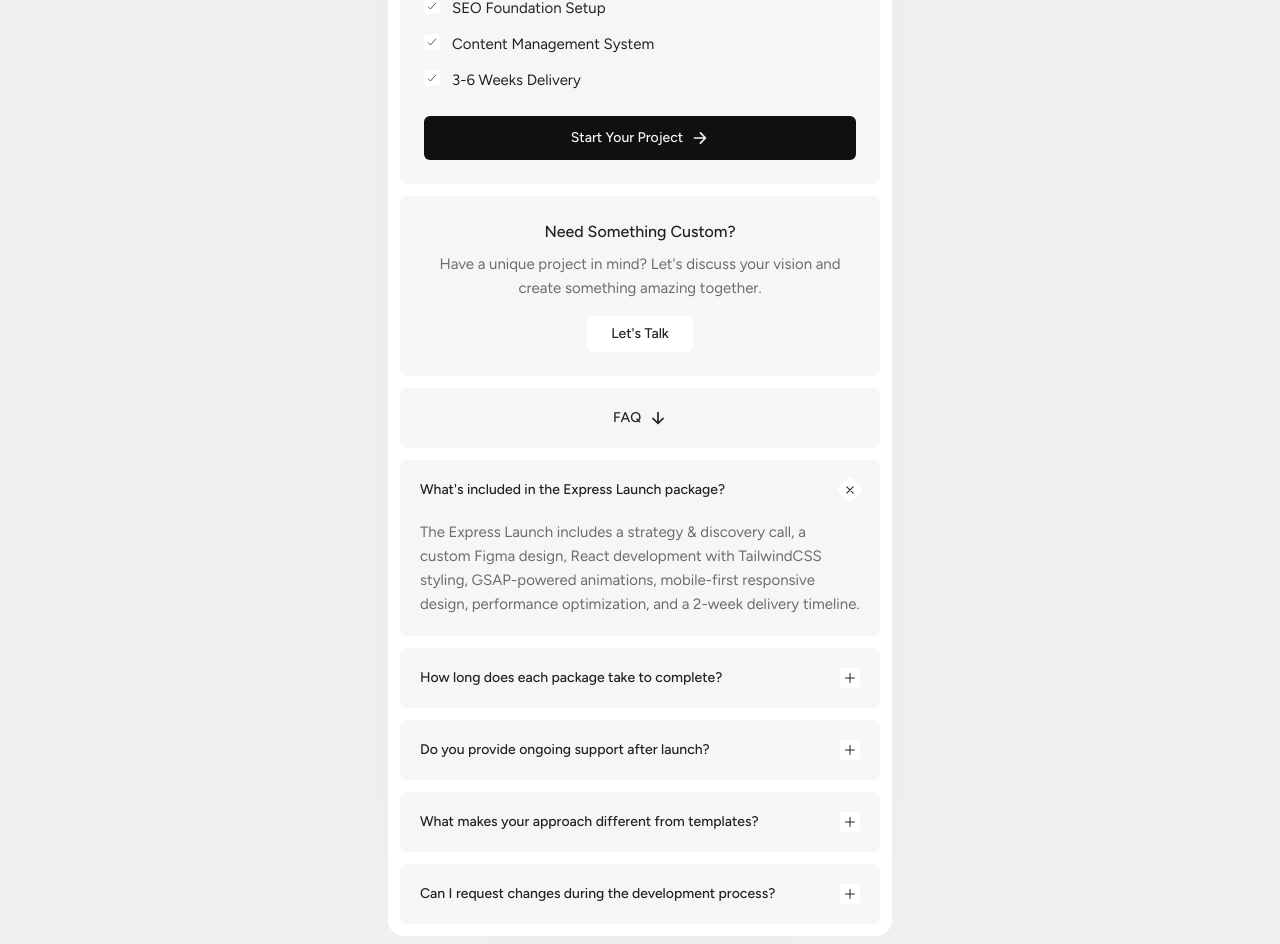
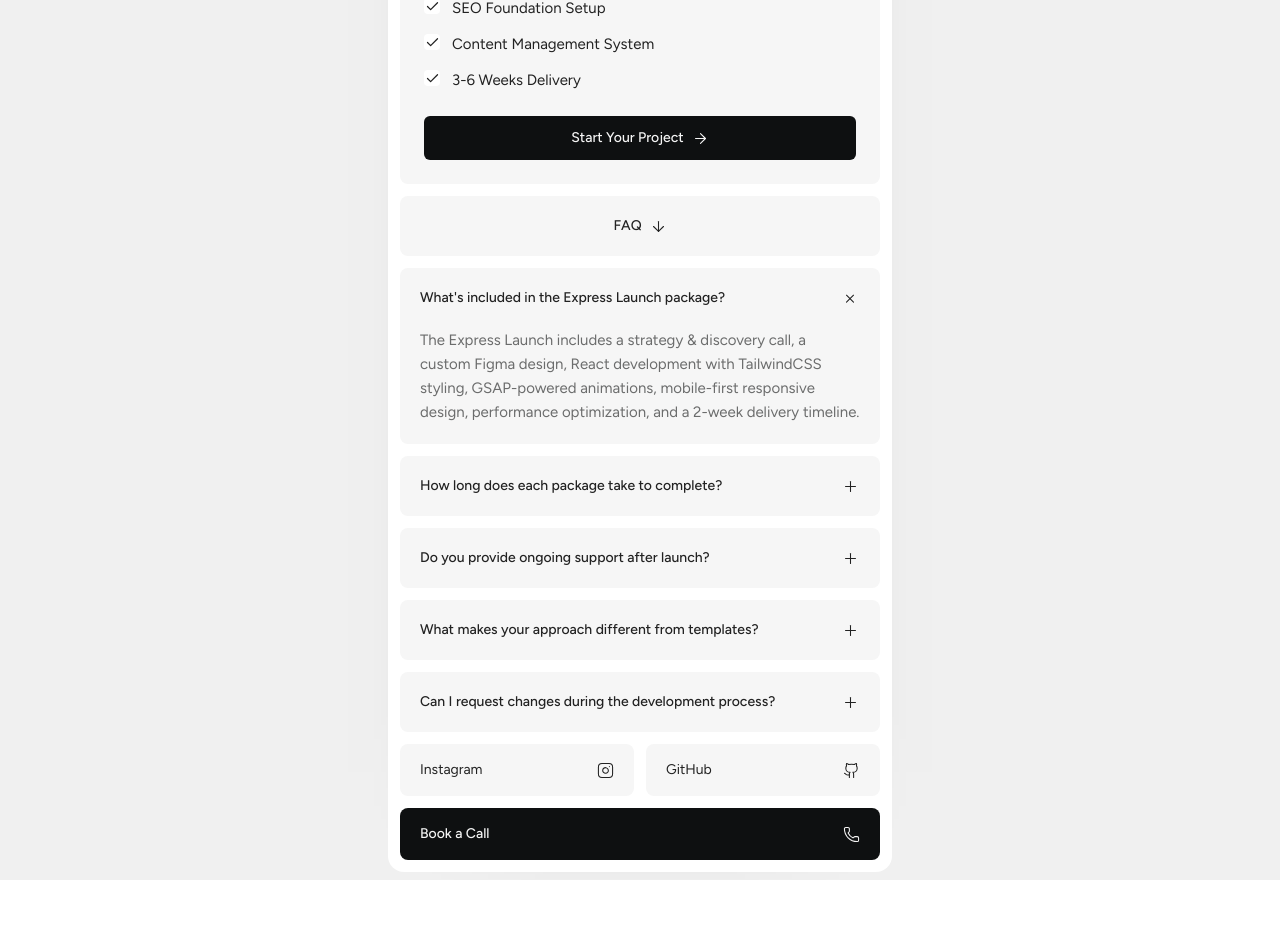
Before and after one commit to makrenzar/mark-lawrence, a React (Vite) app: page / in a window 1280 px wide. Shown: the part 1713-2657 px from the top of the page. After the commit the page ends 2593 px from the top, so only its background shows below. Built offline with nearby package versions, Linux system fonts and the light colour scheme.

Commit message:
update: adding exp and change favicon

```diff
--- a/index.html
+++ b/index.html
@@ -3,9 +3,9 @@
 
 <head>
   <meta charset="UTF-8" />
-  <link rel="icon" type="image/svg+xml" href="/vite.svg" />
+  <link rel="icon" type="image/svg+xml" href="src/assets/favicon.png" />
   <meta name="viewport" content="width=device-width, initial-scale=1.0" />
-  <title>mark-lawrence</title>
+  <title>Mark Zaragoza</title>
 </head>
 
 <body>
--- a/src/pages/Contact.jsx
+++ b/src/pages/Contact.jsx
@@ -127,12 +127,12 @@ const Contact = ({ isDarkMode, setIsDarkMode }) => {
                                         <span
                                             className={`font-medium text-xs block translate-y-0 transition-all duration-300 ease-in-out group-hover:-translate-y-[150%] ${isDarkMode ? "text-[#f5f5f5]" : "text-[#222222]"}`}
                                         >
-                                            Contact
+                                            Click me
                                         </span>
                                         <span
                                             className={`font-medium text-xs absolute top-0 left-0 translate-y-[150%] transition-all duration-300 ease-in-out group-hover:translate-y-0 ${isDarkMode ? "text-[#f5f5f5]" : "text-[#222222]"}`}
                                         >
-                                            Home
+                                            Go back
                                         </span>
                                     </div>
                                 </Link>
--- a/src/pages/Home.jsx
+++ b/src/pages/Home.jsx
@@ -3,13 +3,13 @@ import { Link } from 'react-router-dom';
 import { gsap } from 'gsap';
 import { ScrollTrigger } from 'gsap/ScrollTrigger';
 import Marquee from "react-fast-marquee";
+import { Facebook, Instagram, Github, Pin, Mail, ArrowRight, ArrowDown, CheckIcon, Plus, Phone } from 'lucide-react';
 import mkrn from "../assets/makren.png";
 import img1 from "../assets/1.png";
 import img2 from "../assets/2.png";
 import img3 from "../assets/3.png";
 import img4 from "../assets/4.png";
 import img5 from "../assets/5.png";
-
 
 // Register ScrollTrigger plugin
 gsap.registerPlugin(ScrollTrigger);
@@ -22,8 +22,12 @@ const Home = ({ isDarkMode, setIsDarkMode }) => {
   const marqueeRef = useRef(null);
   const pricingHeaderRef = useRef(null);
   const pricingCardsRef = useRef([]);
+  const experienceHeaderRef = useRef(null);
+  const experienceItemsRef = useRef([]);
   const faqHeaderRef = useRef(null);
   const faqItemsRef = useRef([]);
+  const socialHeaderRef = useRef(null);
+  const socialLinksRef = useRef([]);
 
   const works = [
     { imageSrc: img1 },
@@ -31,6 +35,40 @@ const Home = ({ isDarkMode, setIsDarkMode }) => {
     { imageSrc: img3 },
     { imageSrc: img4 },
     { imageSrc: img5 },
+  ];
+
+  // const experienceData = [
+  //   {
+  //     period: "2025 - Present",
+  //     role: "Graphic Designer | IT Support",
+  //     company: "BYD Iloilo",
+  //     description: "Designing marketing materials and providing technical support for dealership operations."
+  //   },
+  //   {
+  //     period: "2024 - 2025",
+  //     role: "Junior Full-Stack Developer",
+  //     company: "Blaqbox Technology Corporation",
+  //     description: "Developed internal ERP systems for inventory and billing management."
+  //   },
+  //   {
+  //     period: "2023 - Present",
+  //     role: "Freelance Web Developer",
+  //     company: "Self-Employed",
+  //     description: "Building custom websites for clients using React, TailwindCSS, and modern web technologies."
+  //   }
+  // ];
+
+  const socialLinks = [
+    {
+      name: 'Instagram',
+      icon: Instagram,
+      url: 'https://www.instagram.com/makrenzar/'
+    },
+    {
+      name: 'GitHub',
+      icon: Github,
+      url: 'https://github.com/makrenzar'
+    },
   ];
 
   const toggleDarkMode = () => {
@@ -47,12 +85,12 @@ const Home = ({ isDarkMode, setIsDarkMode }) => {
 
   useEffect(() => {
     // Set initial states
-    gsap.set([heroRef.current, marqueeRef.current, pricingHeaderRef.current, faqHeaderRef.current], {
+    gsap.set([heroRef.current, marqueeRef.current, pricingHeaderRef.current, experienceHeaderRef.current, faqHeaderRef.current, socialHeaderRef.current], {
       y: 30,
       opacity: 0
     });
 
-    gsap.set([...pricingCardsRef.current, ...faqItemsRef.current], {
+    gsap.set([...pricingCardsRef.current, ...experienceItemsRef.current, ...faqItemsRef.current, ...socialLinksRef.current], {
       y: 20,
       opacity: 0
     });
@@ -95,6 +133,28 @@ const Home = ({ isDarkMode, setIsDarkMode }) => {
       }
     });
 
+    // Animate Experience section
+    ScrollTrigger.create({
+      trigger: experienceHeaderRef.current,
+      start: "top 80%",
+      onEnter: () => {
+        gsap.to(experienceHeaderRef.current, {
+          y: 0,
+          opacity: 1,
+          duration: 0.6,
+          ease: "power2.out"
+        });
+        gsap.to(experienceItemsRef.current, {
+          y: 0,
+          opacity: 1,
+          duration: 0.5,
+          stagger: 0.1,
+          ease: "power2.out",
+          delay: 0.3
+        });
+      }
+    });
+
     // Animate FAQ section
     ScrollTrigger.create({
       trigger: faqHeaderRef.current,
@@ -107,6 +167,28 @@ const Home = ({ isDarkMode, setIsDarkMode }) => {
           ease: "power2.out"
         });
         gsap.to(faqItemsRef.current, {
+          y: 0,
+          opacity: 1,
+          duration: 0.5,
+          stagger: 0.1,
+          ease: "power2.out",
+          delay: 0.3
+        });
+      }
+    });
+
+    // Animate Social Links section
+    ScrollTrigger.create({
+      trigger: socialHeaderRef.current,
+      start: "top 80%",
+      onEnter: () => {
+        gsap.to(socialHeaderRef.current, {
+          y: 0,
+          opacity: 1,
+          duration: 0.6,
+          ease: "power2.out"
+        });
+        gsap.to(socialLinksRef.current, {
           y: 0,
           opacity: 1,
           duration: 0.5,
@@ -285,16 +367,16 @@ const Home = ({ isDarkMode, setIsDarkMode }) => {
                       }`}>
                       <div className="translate-y-0 transition-transform duration-300 ease-in-out group-hover:-translate-y-[150%] flex items-center gap-2">
                         Send Email
-                        <ion-icon name="mail-outline" size="small"></ion-icon>
+                        <Mail size={17} strokeWidth={1.5} />
                       </div>
                       <div className="absolute translate-y-[150%] transition-transform duration-300 ease-in-out group-hover:translate-y-0 flex items-center gap-2">
                         Send Email
-                        <ion-icon name="arrow-forward-outline" size="small"></ion-icon>
+                        <ArrowRight size={17} strokeWidth={1.5} />
                       </div>
                     </button>
                   </Link>
 
-                  <button className={`group cursor-pointer relative inline-flex h-7 md:h-9 items-center justify-center overflow-hidden rounded-md px-6 py-5 font-medium text-sm transition-colors duration-300 ${isDarkMode
+                  <button disabled className={`group cursor-not-allowed relative inline-flex h-7 md:h-9 items-center justify-center overflow-hidden rounded-md px-6 py-5 font-medium text-sm transition-colors duration-300 ${isDarkMode
                     ? 'bg-[#0E1011] text-[#f5f5f5]'
                     : 'bg-white text-[#222222]'
                     }`}>
@@ -315,6 +397,8 @@ const Home = ({ isDarkMode, setIsDarkMode }) => {
                       <img
                         src={work.imageSrc}
                         alt={`Portfolio ${index + 1}`}
+                        loading="lazy"
+                        decoding="async"
                         className="h-[137px] w-[200px] cursor-pointer object-cover rounded-lg "
                       />
                     </div>
@@ -322,13 +406,52 @@ const Home = ({ isDarkMode, setIsDarkMode }) => {
                 </Marquee>
               </div>
 
+
+              {/* Experience
+              <div className="space-y-3 mb-3">
+                <div ref={experienceHeaderRef} className="flex justify-center">
+                  <div className={`rounded-lg py-5 flex justify-center items-center w-full transition-colors duration-300 ${isDarkMode ? 'bg-[#191B1C]' : 'bg-[#f6f6f6]'}`}>
+                    <span className={`text-sm font-[450] flex items-center gap-2 transition-colors duration-300 ${isDarkMode ? 'text-[#f5f5f5]' : 'text-[#222222]'}`}>
+                      Experience
+                      <ArrowDown size={17} strokeWidth={1.5} />
+                    </span>
+                  </div>
+                </div>
+                */}
+
+                {/* Experience Items
+                <div className="grid grid-cols-1 gap-3">
+                  {experienceData.map((exp, index) => (
+                    <div
+                      key={index}
+                      ref={el => experienceItemsRef.current[index] = el}
+                      className={`rounded-lg p-6 transition-colors duration-300 ${isDarkMode ? 'bg-[#191B1C]' : 'bg-[#f6f6f6]'}`}
+                    >
+                      <div className={`text-xs italic mb-2 transition-colors duration-300 ${isDarkMode ? 'text-[#a5a5a5]' : 'text-[#222222]'}`}>
+                        {exp.period}
+                      </div>
+                      <h3 className={`text-sm font-medium mb-1 transition-colors duration-300 ${isDarkMode ? 'text-[#f5f5f5]' : 'text-[#222222]'}`}>
+                        {exp.role}
+                      </h3>
+                      <div className={`text-sm mb-3 transition-colors duration-300 ${isDarkMode ? 'text-[#a5a5a5]' : 'text-[#666]'}`}>
+                        {exp.company}
+                      </div>
+                      <p className={`text-[15px] leading-6 transition-colors duration-300 ${isDarkMode ? 'text-[#a5a5a5]' : 'text-[#6B6C6C]'}`}>
+                        {exp.description}
+                      </p>
+                    </div>
+                  ))}
+                </div>
+              </div>
+              */}
+
               {/* Packages */}
               <div className="space-y-3 mb-3">
                 <div ref={pricingHeaderRef} className="flex justify-center">
                   <div className={`rounded-lg py-5 flex justify-center items-center w-full transition-colors duration-300 ${isDarkMode ? 'bg-[#191B1C]' : 'bg-[#f6f6f6]'}`}>
                     <span className={`text-sm font-[450] flex items-center gap-2 transition-colors duration-300 ${isDarkMode ? 'text-[#f5f5f5]' : 'text-[#222222]'}`}>
                       How I Work
-                      <ion-icon name="arrow-down-outline" size="small"></ion-icon>
+                      <ArrowDown size={17} strokeWidth={1.5} />
                     </span>
                   </div>
                 </div>
@@ -362,7 +485,7 @@ const Home = ({ isDarkMode, setIsDarkMode }) => {
                         {pkg.features.map((feature, featureIndex) => (
                           <div key={featureIndex} className="flex items-start mb-3">
                             <div className="w-4 h-4 rounded-sm mr-3 flex items-center justify-center mt-0.5 transition-colors duration-300 bg-white">
-                              <ion-icon name="checkmark-outline" style={{ color: '#222222', fontSize: '12px' }}></ion-icon>
+                              <CheckIcon size={15} strokeWidth={2} color="#222222" />
                             </div>
                             <span className={`text-[15px] leading-6 transition-colors duration-300 ${isDarkMode ? 'text-[#a5a5a5]' : 'text-[#222222]'}`}>
                               {feature}
@@ -379,49 +502,29 @@ const Home = ({ isDarkMode, setIsDarkMode }) => {
                           }`}>
                           <div className="translate-y-0 transition-transform duration-300 ease-in-out group-hover:-translate-y-[150%] flex items-center gap-2">
                             {pkg.cta}
-                            <ion-icon name="arrow-forward-outline" size="small"></ion-icon>
+                            <ArrowRight size={17} strokeWidth={1.5} />
                           </div>
                           <div className="absolute translate-y-[150%] transition-transform duration-300 ease-in-out group-hover:translate-y-0 flex items-center gap-2">
                             {pkg.cta}
-                            <ion-icon name="arrow-forward-outline" size="small"></ion-icon>
+                            <ArrowRight size={17} strokeWidth={1.5} />
                           </div>
                         </button>
                       </Link>
                     </div>
                   ))}
 
-                  {/* Custom Projects Card */}
-                  <div
-                    ref={el => pricingCardsRef.current[2] = el}
-                    className={`rounded-lg p-6 text-center transition-colors duration-300 ${isDarkMode ? 'bg-[#191B1C]' : 'bg-[#f6f6f6]'}`}
-                  >
-                    <h3 className={`text-base font-medium mb-2 transition-colors duration-300 ${isDarkMode ? 'text-[#f5f5f5]' : 'text-[#222222]'}`}>
-                      Need Something Custom?
-                    </h3>
-                    <p className={`text-[15px] leading-6 mb-4 transition-colors duration-300 ${isDarkMode ? 'text-[#a5a5a5]' : 'text-[#6B6C6C]'}`}>
-                      Have a unique project in mind? Let's discuss your vision and create something amazing together.
-                    </p>
-                    <Link to="/contact" state={{ package: "Custom Project" }}>
-                      <button className={`group cursor-pointer relative inline-flex h-9 items-center justify-center overflow-hidden rounded-md px-6 font-medium text-sm transition-colors duration-300 bg-white text-[#222222]`}>
-                        <div className="translate-y-0 transition-transform duration-300 ease-in-out group-hover:-translate-y-[150%]">
-                          Let's Talk
-                        </div>
-                        <div className="absolute translate-y-[150%] transition-transform duration-300 ease-in-out group-hover:translate-y-0">
-                          Let's Talk
-                        </div>
-                      </button>
-                    </Link>
-                  </div>
+
                 </div>
               </div>
 
+
               {/* FAQ */}
-              <div className="space-y-3">
+              <div className="space-y-3 mb-3">
                 <div ref={faqHeaderRef} className="flex justify-center">
                   <div className={`rounded-lg py-5 flex justify-center items-center w-full transition-colors duration-300 ${isDarkMode ? 'bg-[#191B1C]' : 'bg-[#f6f6f6]'}`}>
                     <span className={`text-sm font-[450] flex items-center gap-2 transition-colors duration-300 ${isDarkMode ? 'text-[#f5f5f5]' : 'text-[#222222]'}`}>
                       FAQ
-                      <ion-icon name="arrow-down-outline" size="small"></ion-icon>
+                      <ArrowDown size={17} strokeWidth={1.5} />
                     </span>
                   </div>
                 </div>
@@ -441,8 +544,8 @@ const Home = ({ isDarkMode, setIsDarkMode }) => {
                         <span className={`text-sm font-medium transition-colors duration-300 ${isDarkMode ? 'text-[#f5f5f5]' : 'text-[#222222]'}`}>
                           {faq.question}
                         </span>
-                        <div className={`transform transition-all duration-300 ${expandedFAQs.includes(index) ? 'rotate-45' : 'rotate-0'} ${isDarkMode ? 'text-[#f5f5f5] bg-[#2a2d2e]' : 'text-[#222222] bg-[#ffffff]'} rounded-sm w-5 h-5 flex items-center justify-center`}>
-                          <ion-icon name="add-outline" ></ion-icon>
+                        <div className={`transform transition-all duration-300 ${expandedFAQs.includes(index) ? 'rotate-45' : 'rotate-0'} ${isDarkMode ? 'text-[#f5f5f5] ' : 'text-[#222222] '} rounded-sm w-5 h-5 flex items-center justify-center`}>
+                          <Plus size={17} strokeWidth={1.5} />
                         </div>
                       </button>
                       <div className={`overflow-hidden transition-all duration-500 ease-in-out ${expandedFAQs.includes(index) ? 'max-h-96 ' : 'max-h-0 '}`}>
@@ -456,6 +559,67 @@ const Home = ({ isDarkMode, setIsDarkMode }) => {
                   ))}
                 </div>
               </div>
+
+              {/* Social Links */}
+              <div className="space-y-3">
+                <div className="grid grid-cols-2 gap-3">
+                  {socialLinks.map((social, index) => {
+                    const IconComponent = social.icon;
+
+                    return (
+                      <a
+                        key={index}
+                        ref={el => socialLinksRef.current[index] = el}
+                        href={social.url}
+                        target="_blank"
+                        rel="noopener noreferrer"
+                        className={`group rounded-lg px-5 py-4 flex items-center justify-between transition-all duration-300 cursor-pointer overflow-hidden relative ${isDarkMode ? 'bg-[#191B1C] hover:bg-[#222222]' : 'bg-[#f6f6f6] hover:bg-[#ececec]'}`}
+                      >
+                        <div className="relative overflow-hidden">
+                          <span className={`text-sm block translate-y-0 transition-transform duration-300 ease-in-out group-hover:-translate-y-[150%] ${isDarkMode ? 'text-[#f5f5f5]' : 'text-[#222222]'}`}>
+                            {social.name}
+                          </span>
+                          <span className={`text-sm absolute top-0 left-0 translate-y-[150%] transition-transform duration-300 ease-in-out group-hover:translate-y-0 ${isDarkMode ? 'text-[#f5f5f5]' : 'text-[#222222]'}`}>
+                            {social.name}
+                          </span>
+                        </div>
+                        <div className={`relative overflow-hidden flex items-center justify-center ${isDarkMode ? 'text-[#f5f5f5]' : 'text-[#222222]'}`}>
+                          <div className="translate-y-0 transition-transform duration-300 ease-in-out group-hover:-translate-y-[150%]">
+                            <IconComponent size={17} strokeWidth={1.5} />
+                          </div>
+                          <div className="absolute translate-y-[150%] transition-transform duration-300 ease-in-out group-hover:translate-y-0">
+                            <IconComponent size={17} strokeWidth={1.5} />
+                          </div>
+                        </div>
+                      </a>
+                    );
+                  })}
+                </div>
+
+
+                <Link
+                  to="/contact"
+                  ref={el => socialLinksRef.current[2] = el}
+                  className={`group rounded-lg px-5 py-4 flex items-center justify-between transition-all duration-300 cursor-pointer overflow-hidden relative ${isDarkMode ? 'bg-[#f5f5f5]  text-[#0E1011]' : 'bg-[#0E1011] text-[#f5f5f5]'}`}
+                >
+                  <div className="relative overflow-hidden">
+                    <span className="text-sm font-medium block translate-y-0 transition-transform duration-300 ease-in-out group-hover:-translate-y-[150%]">
+                      Book a Call
+                    </span>
+                    <span className="text-sm font-medium absolute top-0 left-0 translate-y-[150%] transition-transform duration-300 ease-in-out group-hover:translate-y-0">
+                      Book a Call
+                    </span>
+                  </div>
+                  <div className="relative overflow-hidden flex items-center justify-center">
+                    <div className="translate-y-0 transition-transform duration-300 ease-in-out group-hover:-translate-y-[150%]">
+                      <Phone size={17} strokeWidth={1.5} />
+                    </div>
+                    <div className="absolute translate-y-[150%] transition-transform duration-300 ease-in-out group-hover:translate-y-0">
+                      <Phone size={17} strokeWidth={1.5} />
+                    </div>
+                  </div>
+                </Link>
+              </div>
             </div>
           </div>
         </div>
```
Also changed, not shown: src/assets/favicon.png (added).
